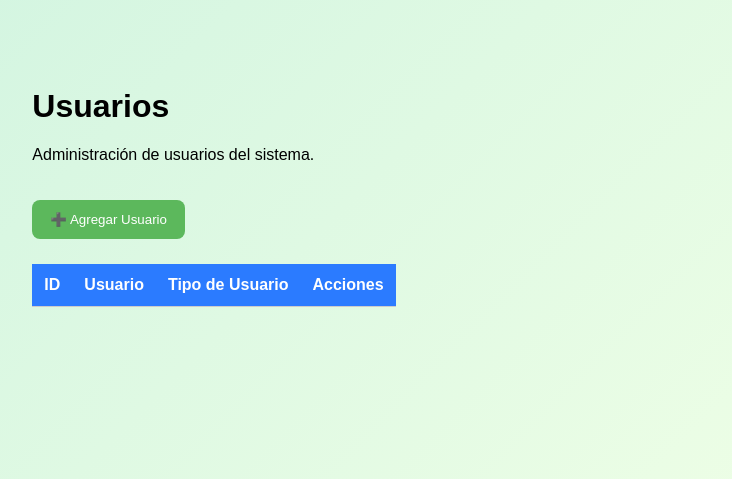
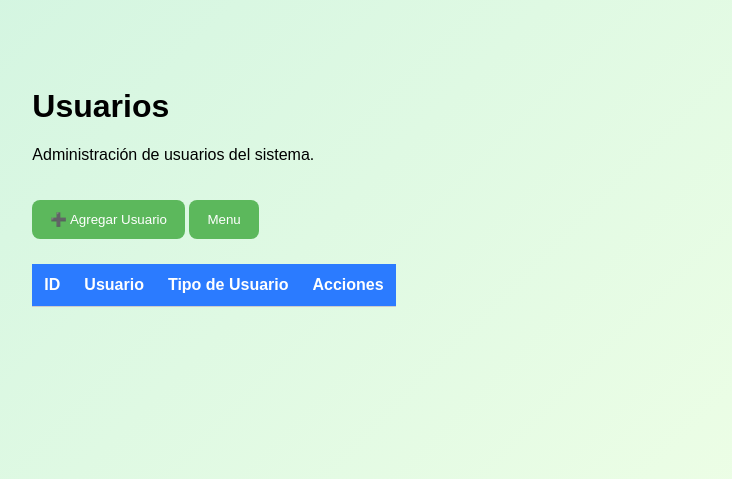
Before and after one commit to oclealc-ai/sanacionalternativa, a Flask app: page /admin/usuarios in a window 1280 px wide. Shown: the part 218-697 px from the top of the page, without its empty margins (426-1158 px from the left). Run offline with Flask 3, Linux system fonts and the light colour scheme; the visitor is signed in with stand-in values (Sample User, id 1); data that the repository does not hold is empty; parts of the project's set-up code (start-up, migrations or seed data) failed here and were passed over.

Commit message:
Boton nuevo para volver al Menu del usuario

```diff
--- a/app.py
+++ b/app.py
@@ -374,9 +374,7 @@ def admin_usuarios():
     return render_template("admin_usuarios.html", usuarios=usuarios)
 
 
-@app.route("/admin/usuarios/nuevo")
-def usuario_nuevo():
-    return render_template("usuario_form.html",modo="nuevo",usuario={},url="/admin/usuarios/guardar")
+
 
 @app.route("/admin/usuarios/editar/<int:id>")
 def usuario_editar(id):
@@ -402,6 +400,10 @@ def usuario_editar(id):
         url=f"/admin/usuarios/actualizar/{id}"
     )
 
+
+@app.route("/admin/usuarios/nuevo")
+def usuario_nuevo():
+    return render_template("usuario_form.html",modo="nuevo",usuario={},url="/admin/usuarios/guardar")
 
 # ---------- GUARDAR USUARIO ----------
 @app.route('/admin/usuarios/guardar', methods=['POST'])
--- a/templates/admin_usuarios.html
+++ b/templates/admin_usuarios.html
@@ -68,6 +68,10 @@
             ➕ Agregar Usuario
         </button>
 
+        <button class="nuevo-btn" onclick="window.location.href='/menu/admin'">
+            Menu
+        </button>
+
         <table>
             <thead>
                 <tr>
```
